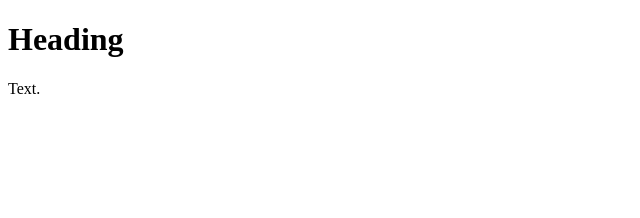
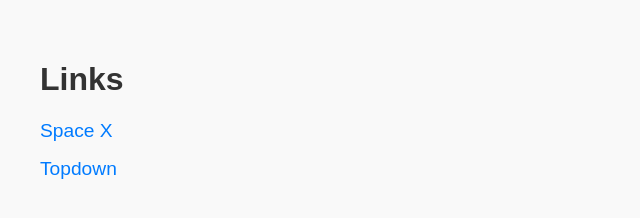
Before and after one commit to Vexn137/Versath, a plain HTML site: page index.html in a window 1280 px wide. Shown: the whole page, without its empty margins (0-640 px from the left). Drawn offline with Linux system fonts and the light colour scheme.

Commit message:
Update index.html

```diff
--- a/index.html
+++ b/index.html
@@ -1,9 +1,40 @@
 <!DOCTYPE html>
-<html>
+<html lang="en">
+<head>
+    <meta charset="UTF-8">
+    <meta name="viewport" content="width=device-width, initial-scale=1.0">
+    <title>Versath</title>
+    <style>
+        body {
+            font-family: Arial, sans-serif;
+            padding: 2rem;
+            background-color: #f9f9f9;
+        }
+        h1 {
+            color: #333;
+        }
+        ul {
+            list-style-type: none;
+            padding: 0;
+        }
+        li {
+            margin: 1rem 0;
+        }
+        a {
+            text-decoration: none;
+            color: #007BFF;
+            font-size: 1.2rem;
+        }
+        a:hover {
+            text-decoration: underline;
+        }
+    </style>
+</head>
 <body>
-
-<h1>Heading</h1>
-<p>Text.</p>
-
+    <h1>Links</h1>
+    <ul>
+        <li><a href="https://html-preview.github.io/?url=https://github.com/Vexn137/SpaceV/blob/main/spacev2/game_page/index.html">Space X</a></li>
+        <li><a href="https://html-preview.github.io/?url=https://github.com/Vexn137/TopDown/blob/main/topdown/game_page/index.html">Topdown</a></li>
+    </ul>
 </body>
 </html>
```
